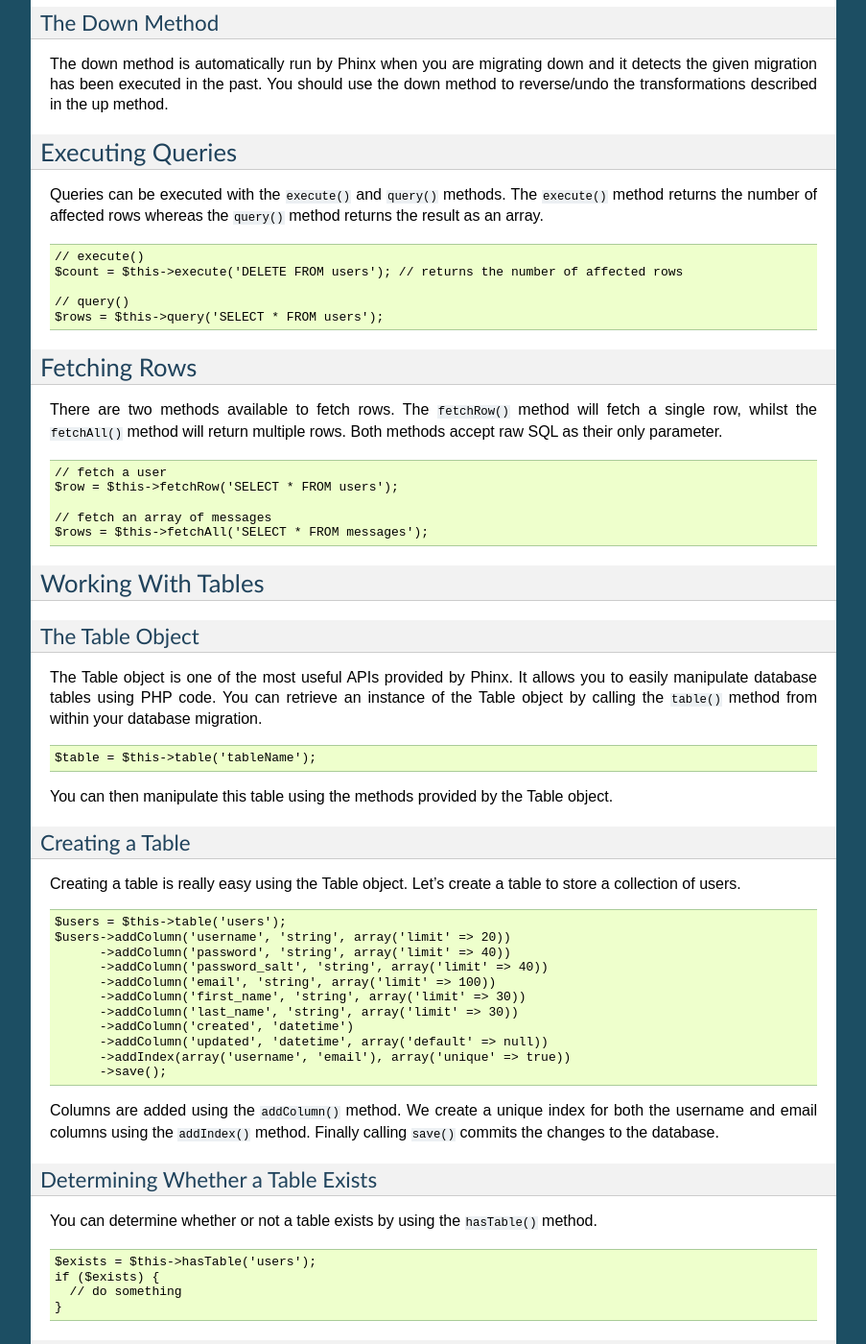
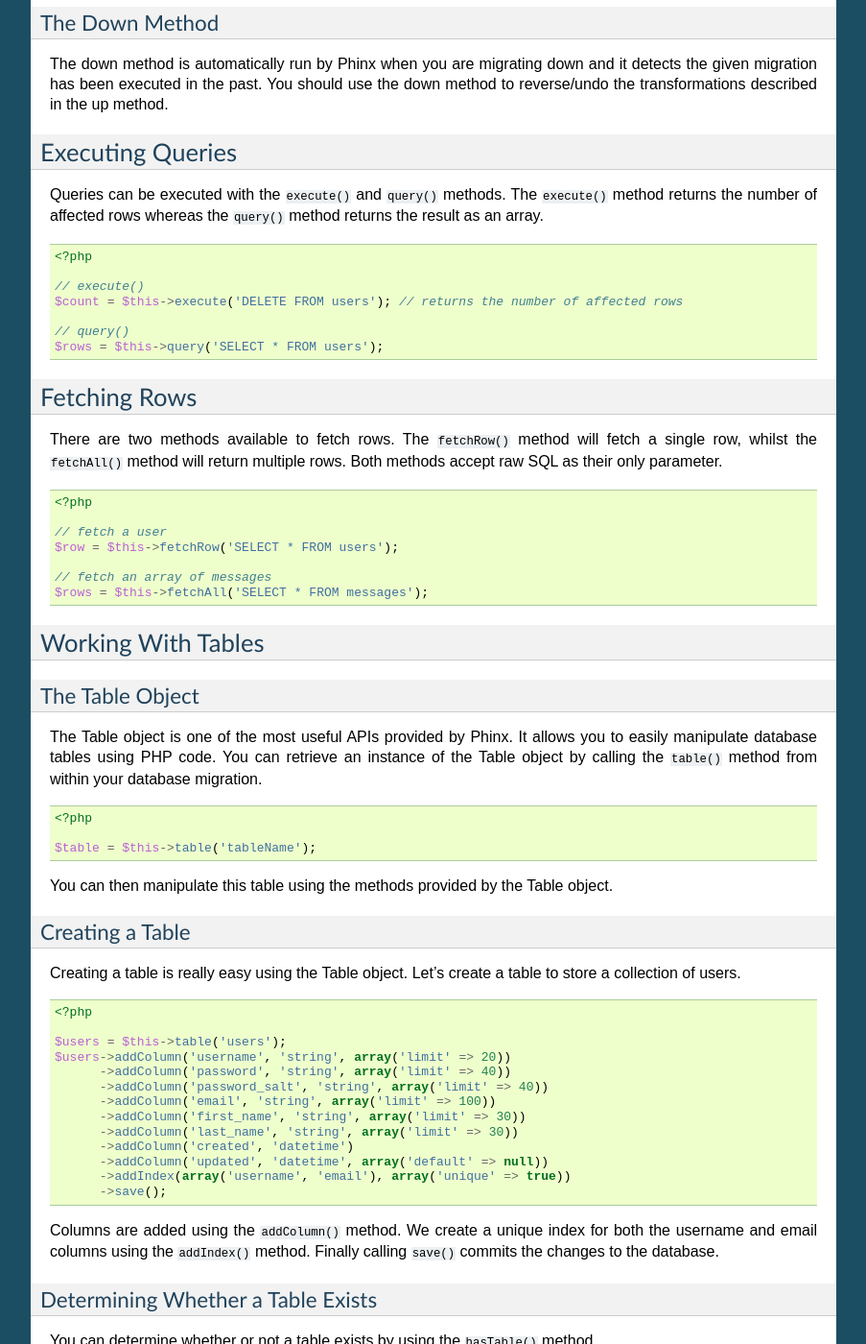
Before and after one commit to cakephp/phinx, a Sphinx documentation site: the page built from docs/migrations.rst, in a window 1280 px wide and 1400 px high, scrolled down 1023 px. Shown: the whole window at 96% size, without its empty margins (198-1101 px from the left). Built offline with Sphinx 7.4.7, drawn with Linux system fonts in a browser that asks for light colours; some of the changed text lies outside the part shown.

Commit message:
Ensuring php code is highlighted

```diff
--- a/docs/migrations.rst
+++ b/docs/migrations.rst
@@ -80,6 +80,8 @@ Queries can be executed with the ``execute()`` and ``query()`` methods. The
 
 .. code-block:: php
 
+        <?php
+
         // execute()
         $count = $this->execute('DELETE FROM users'); // returns the number of affected rows
 
@@ -94,6 +96,8 @@ fetch a single row, whilst the ``fetchAll()`` method will return multiple rows.
 Both methods accept raw SQL as their only parameter.
 
 .. code-block:: php
+
+        <?php
 
         // fetch a user
         $row = $this->fetchRow('SELECT * FROM users');
@@ -114,6 +118,8 @@ your database migration.
 
 .. code-block:: php
 
+        <?php
+
         $table = $this->table('tableName');
 
 You can then manipulate this table using the methods provided by the Table
@@ -126,6 +132,8 @@ Creating a table is really easy using the Table object. Let's create a table to
 store a collection of users.
 
 .. code-block:: php
+
+        <?php
 
         $users = $this->table('users');
         $users->addColumn('username', 'string', array('limit' => 20))
@@ -151,6 +159,8 @@ method.
 
 .. code-block:: php
 
+        <?php
+
         $exists = $this->hasTable('users');
         if ($exists) {
           // do something
@@ -163,6 +173,8 @@ Tables can be dropped quite easily using the ``dropTable()`` method.
 
 .. code-block:: php
 
+        <?php
+
         $this->dropTable('tableName');
 
 Renaming a Table
@@ -172,6 +184,8 @@ To rename a table access an instance of the Table object, then call the
 ``rename()`` method.
 
 .. code-block:: php
+
+        <?php
 
         $table = $this->table('users');
         $table->rename('legacy_users');
```
